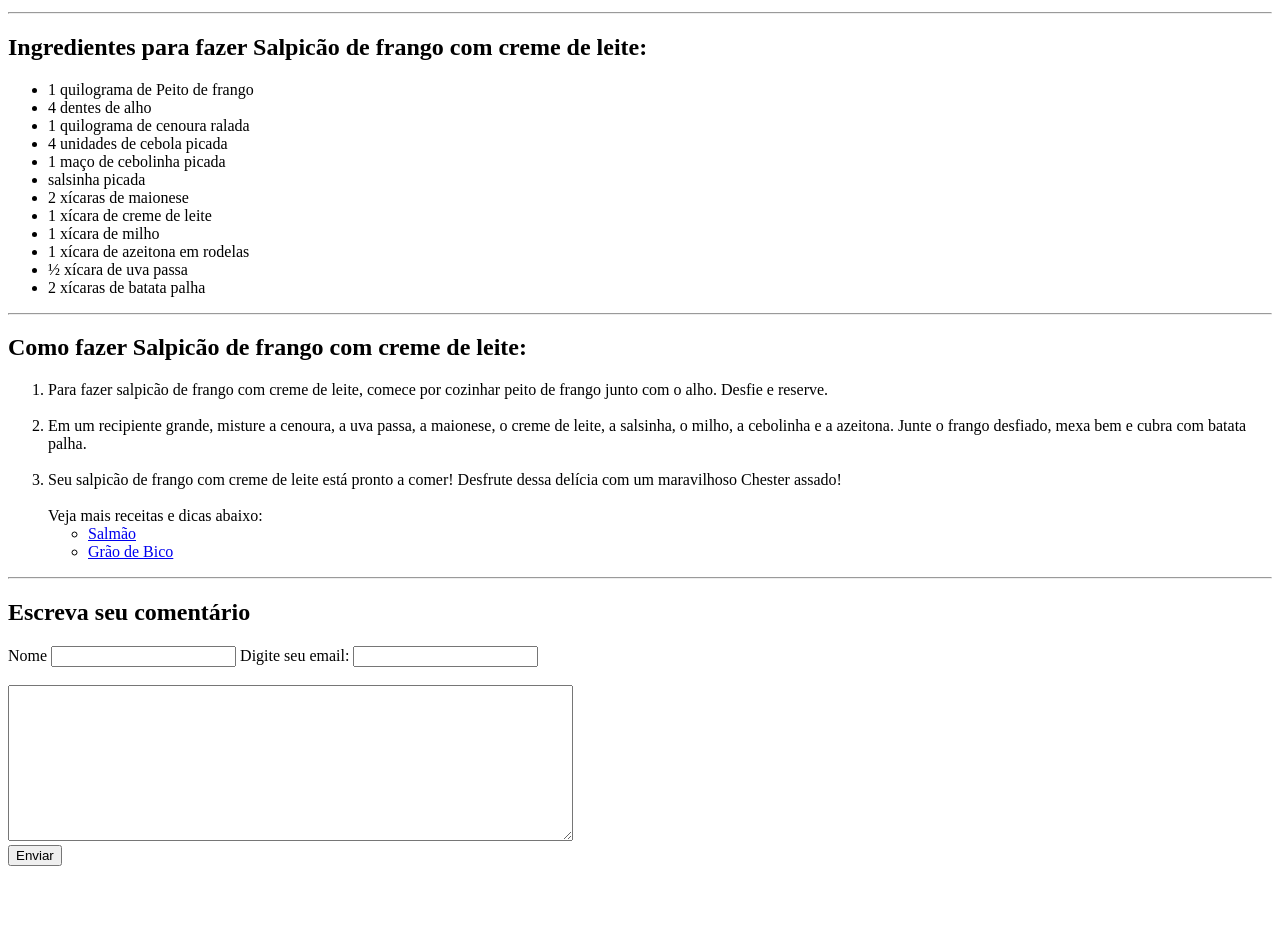
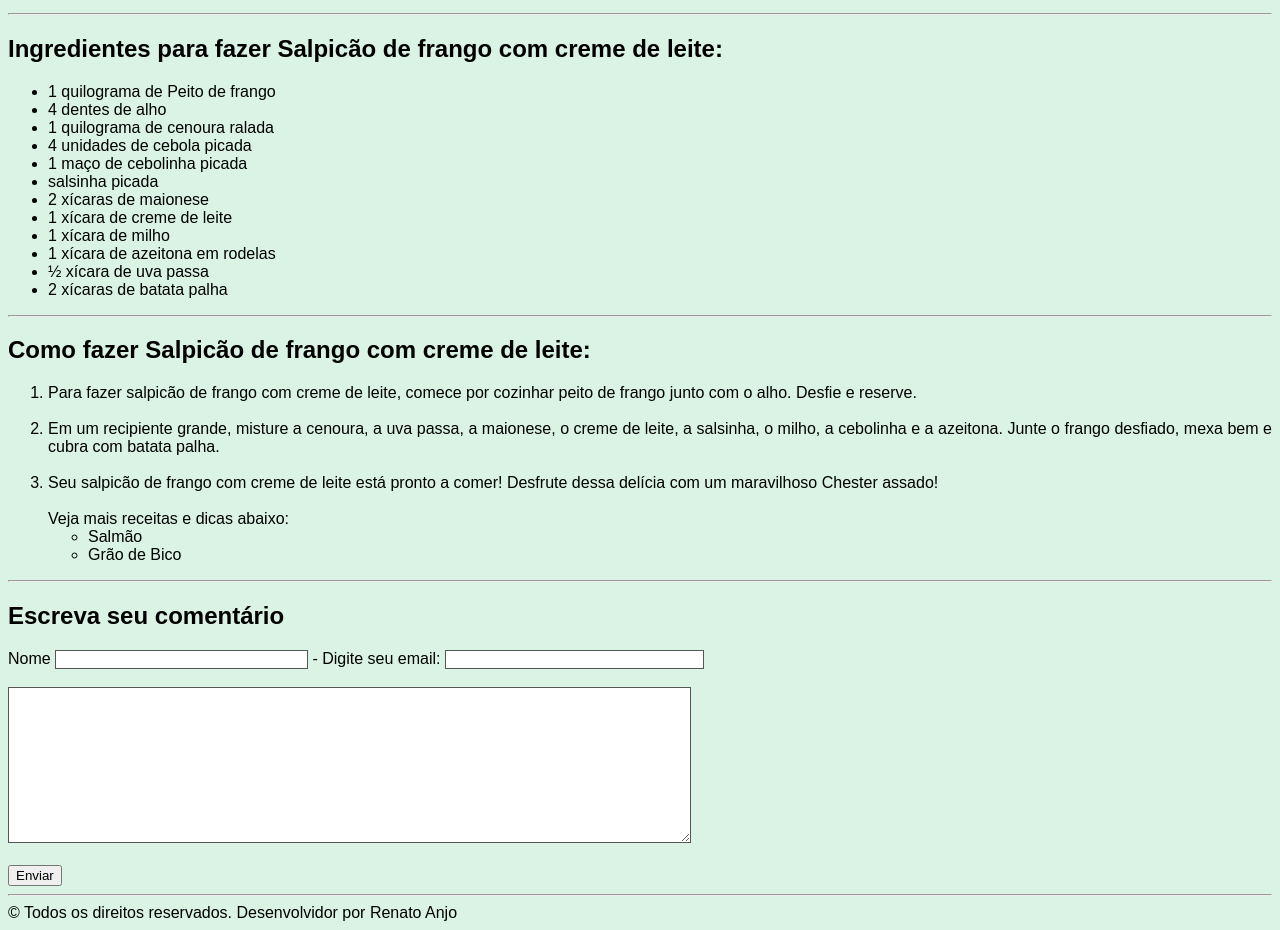
Before and after one commit to RenatoAnjo/Livro-Receita, a plain HTML site: page tipos_preparos/salpicao.html in a window 1280 px wide. Shown: the part 609-1539 px from the top of the page. Before the commit the page ends 1483 px from the top, so only its background shows below. Drawn offline with Linux system fonts and the light colour scheme.

Commit message:
Foi adicionado estilo CSS

```diff
--- a/style.css
+++ b/style.css
@@ -1,6 +1,17 @@
-header {
-    background: #d9ebe0;
-    border-style: solid;
-    border-width: 2px;
+body {
+    background: #dbf3e5;
+    font-family: Arial, Helvetica, sans-serif;
 
 }
+
+div#tipos-preparos {
+    color:black;
+
+}
+a {
+    color:black;
+
+}
+a:link {
+    text-decoration: none;
+  }
--- a/tipos_preparos/salpicao.html
+++ b/tipos_preparos/salpicao.html
@@ -1,21 +1,22 @@
 <!DOCTYPE html>
-<html lang="en">
+<html lang="pt-br">
 <head>
   <meta charset="UTF-8">
   <meta http-equiv="X-UA-Compatible" content="IE=edge">
   <meta name="viewport" content="width=device-width, initial-scale=1.0">
+  <link rel="stylesheet" href="tiposstyle.css">
   <title>Saladas</title>
 </head>
 <body>
-  <p><a href="file:///C:/workspace/Livro%20Receitas/index.html"><h1>Livro de Receitas</h1></a></p>
+  <header><p><a href="file:///C:/workspace/Livro%20Receitas/index.html"><h1>Livro de Receitas</h1></a></p></header>
   <hr>
-  <p><h2>Receita de Salpicão de frango com creme de leite</h2></p>
+  <section><p><h2>Receita de Salpicão de frango com creme de leite</h2></p>
   <img src="salpicao.jpg" size width="400" height="400">
   <p>
     O salpicão de frango é um preparado perfeito para ocasiões especiais como Natal e aniversários. A delícia, que faz parte da mesa tradicional brasileira, pode ser preparada com ingredientes muito diferentes, variando de acordo com a receita. Se você gostaria de saber como preparar salpicão de frango com creme de leite!
-  </p>
+  </p></section>
   <hr>
-  <p><h2>Ingredientes para fazer Salpicão de frango com creme de leite:</h2></p>
+  <section><p><h2>Ingredientes para fazer Salpicão de frango com creme de leite:</h2></p>
   <ul>
     <li>1 quilograma de Peito de frango</li>
     <li>4 dentes de alho</li>
@@ -29,9 +30,9 @@
     <li>1 xícara de azeitona em rodelas</li>
     <li>½ xícara de uva passa</li>
     <li> 2 xícaras de batata palha</li>
-  </ul>
+  </ul></section>
   <hr>
-  <p><h2>Como fazer Salpicão de frango com creme de leite:</h2></p>
+  <section><p><h2>Como fazer Salpicão de frango com creme de leite:</h2></p>
   <ol>
     <li>Para fazer salpicão de frango com creme de leite, comece por cozinhar peito de frango junto com o alho. Desfie e reserve.</li><br>
     <li>Em um recipiente grande, misture a cenoura, a uva passa, a maionese, o creme de leite, a salsinha, o milho, a cebolinha e a azeitona. Junte o frango desfiado, mexa bem e cubra com batata palha.</li><br>
@@ -41,17 +42,19 @@
       <li><a href="salmao.html">Salmão</a></li>
       <li><a href="graobico.html">Grão de Bico</a></li>
     </ul>
-  </ol><hr>
+  </ol><hr></section>
   <p><h2>Escreva seu comentário</h2></p>
+  <section>
   <form>
     <label for="fname">Nome</label>
-    <input type="text" id="fname" name="fname">
-    <label for="email"> Digite seu email:</label>
-    <input type="email" id="email" name="email">
+    <input type="text" id="fname" name="fname" required>
+    <label for="email"> -  Digite seu email:</label>
+    <input type="email" id="email" name="email" required>
     <br><br>
-    <textarea name="message" rows="10" cols="68" >
-    </textarea><br>
+    <textarea name="message" rows="10" cols="68">
+    </textarea><br><br>
     <input type="submit" value="Enviar">
-  </form>
+  </form></section><hr>
+  <footer>© Todos os direitos reservados. Desenvolvidor por Renato Anjo</footer>
 </body>
 </html>
--- /dev/null
+++ b/tipos_preparos/tiposstyle.css
@@ -0,0 +1,29 @@
+body {
+  background: #dbf3e5;
+  font-family: Arial, Helvetica, sans-serif;
+  text-align: justify;
+}
+a {
+  color:black;
+  text-decoration: none;
+}
+
+input[type=text] {
+  width: 20%;
+  box-sizing: border-box;
+  border: 1px solid #555;
+  outline: none;
+}
+input[type=email] {
+  width: 20.5%;
+  box-sizing: border-box;
+  border: 1px solid #555;
+  outline: none;
+}
+textarea {
+  width: 54%;
+  box-sizing: border-box;
+  border: 1px solid #555;
+  outline: none;
+  font-family: Arial, Helvetica, sans-serif;
+}
```
Also changed, not shown: index.html (+7 -3 lines), tipos_preparos/bolocenoura.html (+9 -6 lines), tipos_preparos/carne_panela.html (+7 -5 lines), tipos_preparos/costelinha.html (+7 -5 lines), tipos_preparos/graobico.html (+7 -5 lines), tipos_preparos/hamburguer.html (+7 -5 lines), tipos_preparos/pudim.html (+7 -5 lines), tipos_preparos/salmao.html (+7 -5 lines).
